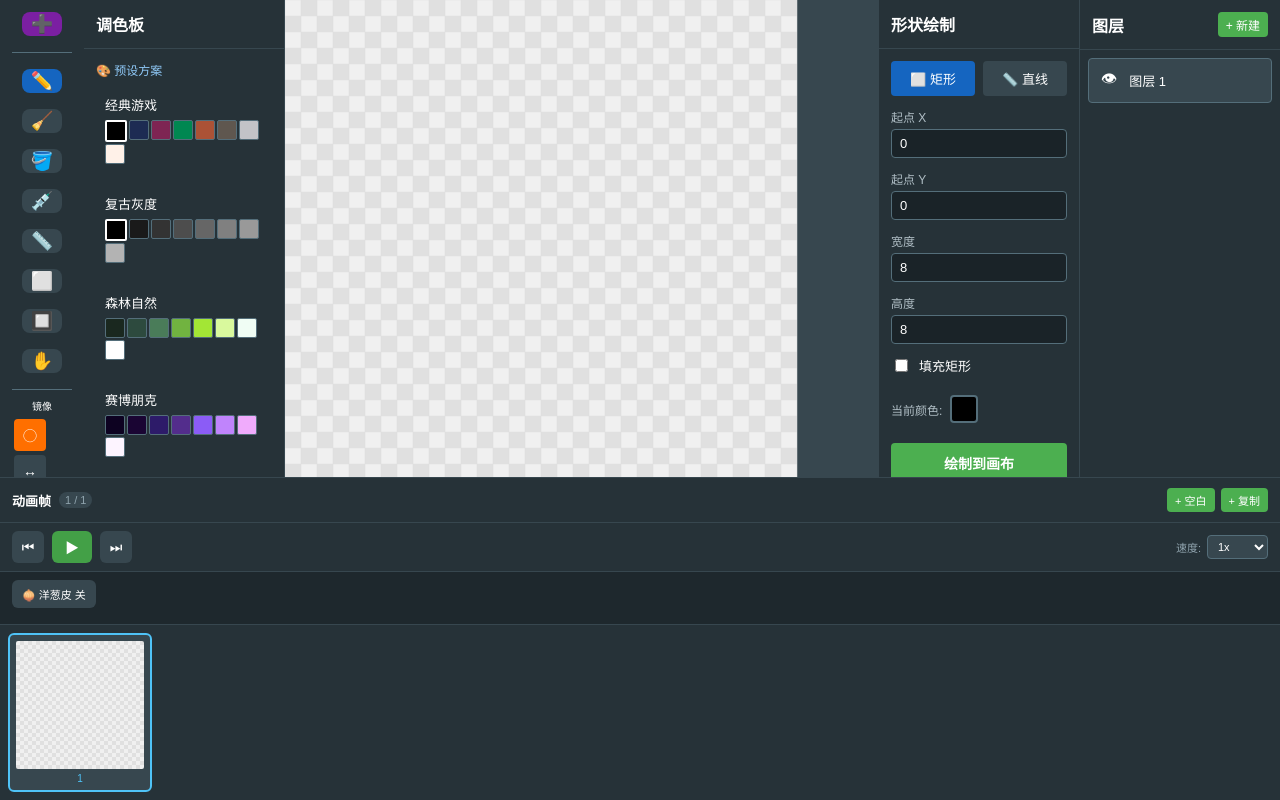
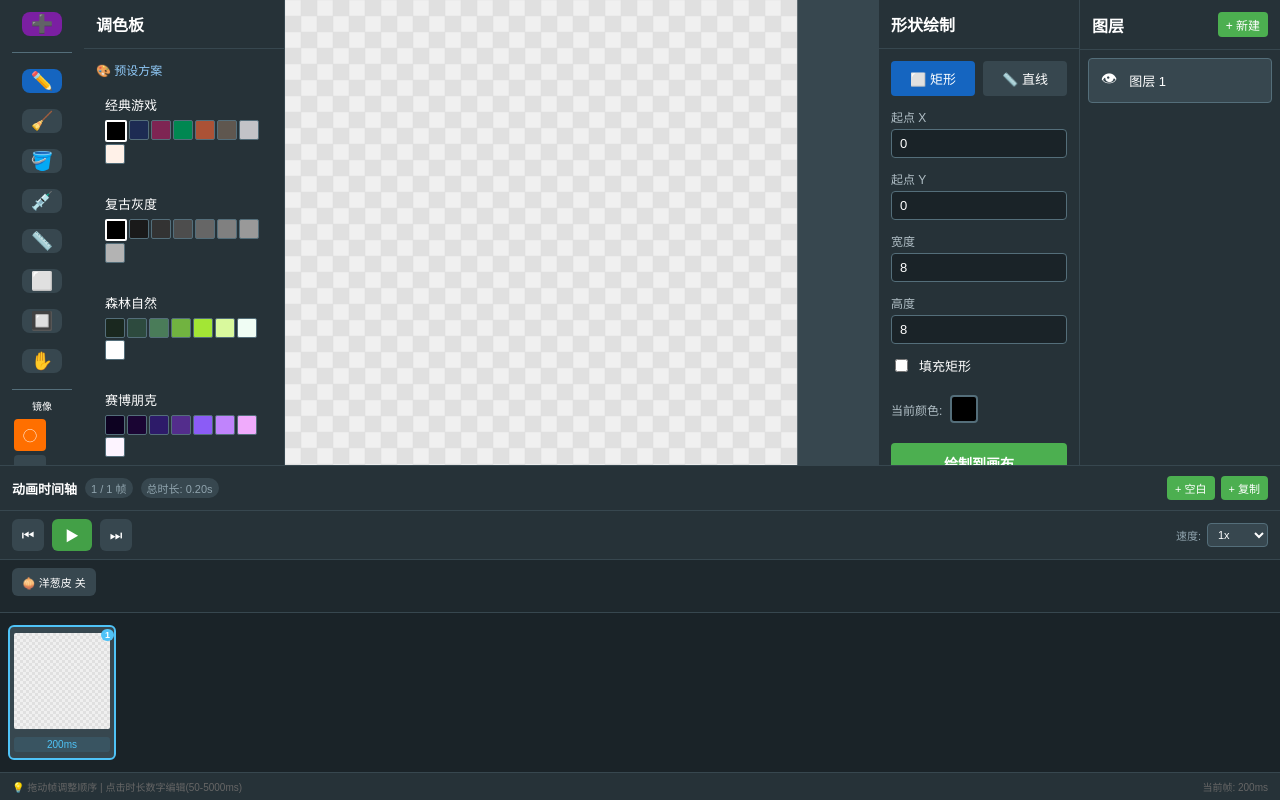
Before and after one commit to yuenlai/solo-6600008, a React (Vite) app in the folder frontend/: page / in a window 1280 px wide. Shown: the top 800 px of the page. Built offline with nearby package versions, Linux system fonts and the light colour scheme.

Commit message:
.1835502840582874:8ac708f48f6b6668964273b8c5b3df80_6a253c57af95f8dc5096f34d.6a253c5baf95f8dc5096f352.6a253c5a399ef0a8b32b5bb4:Trae CN.T(2026/6/7 17:39:39)

```diff
--- a/frontend/src/components/AnimationPanel.tsx
+++ b/frontend/src/components/AnimationPanel.tsx
@@ -1,11 +1,11 @@
-import React, { useRef, useEffect, useCallback } from 'react';
+import React, { useRef, useEffect, useCallback, useState } from 'react';
 import { useCanvasStore } from '../store/canvas';
 
-const FrameThumbnail: React.FC<{ frameIndex: number; onClick: () => void; isActive: boolean }> = ({ frameIndex, onClick, isActive }) => {
+const FrameThumbnail: React.FC<{ frameIndex: number; small?: boolean }> = ({ frameIndex, small = false }) => {
   const canvasRef = useRef<HTMLCanvasElement>(null);
   const { frames, canvas, getCompositePixels } = useCanvasStore();
   const frame = frames[frameIndex];
-  const thumbSize = 4;
+  const thumbSize = small ? 3 : 4;
 
   useEffect(() => {
     const ctx = canvasRef.current?.getContext('2d');
@@ -19,31 +19,190 @@ const FrameThumbnail: React.FC<{ frameIndex: number; onClick: () => void; isActi
         ctx.fillRect(x * thumbSize, y * thumbSize, thumbSize, thumbSize);
       }
     }
-  }, [frame, canvas, getCompositePixels]);
+  }, [frame, canvas, getCompositePixels, thumbSize]);
+
+  return (
+    <canvas
+      ref={canvasRef}
+      width={canvas.width * thumbSize}
+      height={canvas.height * thumbSize}
+      style={{ imageRendering: 'pixelated', borderRadius: '2px' }}
+    />
+  );
+};
+
+const TimelineFrame: React.FC<{
+  index: number;
+  isActive: boolean;
+  isDragging: boolean;
+  isDragOver: boolean;
+  isDragBefore: boolean;
+  onDragStart: (e: React.DragEvent, index: number) => void;
+  onDragOver: (e: React.DragEvent, index: number) => void;
+  onDragLeave: () => void;
+  onDrop: (e: React.DragEvent, index: number) => void;
+  onClick: () => void;
+  onDurationChange: (duration: number) => void;
+  onDuplicate: () => void;
+  onDelete: () => void;
+}> = ({
+  index,
+  isActive,
+  isDragging,
+  isDragOver,
+  isDragBefore,
+  onDragStart,
+  onDragOver,
+  onDragLeave,
+  onDrop,
+  onClick,
+  onDurationChange,
+  onDuplicate,
+  onDelete,
+}) => {
+  const { frames } = useCanvasStore();
+  const frame = frames[index];
+  const [isEditingDuration, setIsEditingDuration] = useState(false);
+  const [durationInput, setDurationInput] = useState(frame.duration.toString());
+  const inputRef = useRef<HTMLInputElement>(null);
+
+  useEffect(() => {
+    if (isEditingDuration && inputRef.current) {
+      inputRef.current.focus();
+      inputRef.current.select();
+    }
+  }, [isEditingDuration]);
+
+  const handleDurationSubmit = () => {
+    const value = parseInt(durationInput);
+    if (!isNaN(value) && value > 0) {
+      onDurationChange(Math.max(50, Math.min(5000, value)));
+    }
+    setIsEditingDuration(false);
+  };
+
+  const minWidth = 80;
+  const durationWidth = Math.max(minWidth, (frame.duration / 200) * 80);
 
   return (
     <div
+      draggable
+      onDragStart={(e) => onDragStart(e, index)}
+      onDragOver={(e) => onDragOver(e, index)}
+      onDragLeave={onDragLeave}
+      onDrop={(e) => onDrop(e, index)}
       onClick={onClick}
       style={{
         display: 'flex',
         flexDirection: 'column',
         alignItems: 'center',
-        padding: '6px',
+        padding: '6px 4px',
         borderRadius: '6px',
-        cursor: 'pointer',
+        cursor: 'grab',
         background: isActive ? '#37474f' : 'transparent',
         border: isActive ? '2px solid #4fc3f7' : '2px solid transparent',
+        opacity: isDragging ? 0.5 : 1,
+        position: 'relative',
+        minWidth: `${durationWidth}px`,
+        flexShrink: 0,
+        transition: 'border-color 0.15s, background 0.15s',
       }}
     >
-      <canvas
-        ref={canvasRef}
-        width={canvas.width * thumbSize}
-        height={canvas.height * thumbSize}
-        style={{ imageRendering: 'pixelated', borderRadius: '2px' }}
-      />
-      <span style={{ fontSize: '10px', marginTop: '4px', color: isActive ? '#4fc3f7' : '#90a4ae' }}>
-        {frameIndex + 1}
-      </span>
+      {isDragOver && (
+        <div
+          style={{
+            position: 'absolute',
+            top: 0,
+            bottom: 0,
+            width: '3px',
+            background: '#4fc3f7',
+            borderRadius: '2px',
+            left: isDragBefore ? '-2px' : 'auto',
+            right: isDragBefore ? 'auto' : '-2px',
+          }}
+        />
+      )}
+      <div style={{ position: 'relative' }}>
+        <FrameThumbnail frameIndex={index} small />
+        <span style={{
+          position: 'absolute',
+          top: '-4px',
+          right: '-4px',
+          fontSize: '9px',
+          background: isActive ? '#4fc3f7' : '#546e7a',
+          color: '#fff',
+          padding: '1px 4px',
+          borderRadius: '8px',
+          fontWeight: 'bold',
+        }}>
+          {index + 1}
+        </span>
+      </div>
+
+      <div style={{ marginTop: '4px', width: '100%' }}>
+        {isEditingDuration ? (
+          <input
+            ref={inputRef}
+            type="number"
+            value={durationInput}
+            onChange={(e) => setDurationInput(e.target.value)}
+            onBlur={handleDurationSubmit}
+            onKeyDown={(e) => {
+              if (e.key === 'Enter') handleDurationSubmit();
+              if (e.key === 'Escape') setIsEditingDuration(false);
+            }}
+            onClick={(e) => e.stopPropagation()}
+            min={50}
+            max={5000}
+            step={50}
+            style={{
+              width: '100%',
+              fontSize: '10px',
+              background: '#1a2328',
+              color: '#4fc3f7',
+              border: '1px solid #4fc3f7',
+              borderRadius: '3px',
+              padding: '2px 4px',
+              textAlign: 'center',
+            }}
+          />
+        ) : (
+          <div
+            onClick={(e) => { e.stopPropagation(); setIsEditingDuration(true); setDurationInput(frame.duration.toString()); }}
+            style={{
+              fontSize: '10px',
+              color: isActive ? '#4fc3f7' : '#90a4ae',
+              textAlign: 'center',
+              cursor: 'pointer',
+              padding: '2px 4px',
+              borderRadius: '3px',
+              background: isActive ? 'rgba(79, 195, 247, 0.1)' : 'transparent',
+            }}
+            title="点击编辑时长(ms)"
+          >
+            {frame.duration}ms
+          </div>
+        )}
+      </div>
+
+      {frames.length > 1 && (
+        <div style={{ position: 'absolute', top: '2px', left: '2px', display: 'flex', gap: '2px' }}>
+          <button
+            onClick={(e) => { e.stopPropagation(); onDuplicate(); }}
+            style={iconButtonStyle}
+            title="复制帧"
+          >
+            📋
+          </button>
+          <button
+            onClick={(e) => { e.stopPropagation(); onDelete(); }}
+            style={{ ...iconButtonStyle, color: '#ef5350' }}
+            title="删除帧"
+          >
+            ✕
+          </button>
+        </div>
+      )}
     </div>
   );
 };
@@ -67,26 +226,39 @@ export const AnimationPanel: React.FC = () => {
     setOnionSkinPrevFrames,
     setOnionSkinNextFrames,
     setOnionSkinOpacity,
+    moveFrame,
+    setFrameDuration,
   } = useCanvasStore();
 
-  const playIntervalRef = useRef<number | null>(null);
+  const playTimeoutRef = useRef<number | null>(null);
+  const [draggedIndex, setDraggedIndex] = useState<number | null>(null);
+  const [dragOverIndex, setDragOverIndex] = useState<number | null>(null);
+  const [dragBefore, setDragBefore] = useState(true);
 
   const stopPlayback = useCallback(() => {
-    if (playIntervalRef.current) {
-      clearInterval(playIntervalRef.current);
-      playIntervalRef.current = null;
+    if (playTimeoutRef.current) {
+      clearTimeout(playTimeoutRef.current);
+      playTimeoutRef.current = null;
     }
   }, []);
 
   const startPlayback = useCallback(() => {
     stopPlayback();
     if (frames.length <= 1) return;
-    playIntervalRef.current = window.setInterval(() => {
+
+    const playNextFrame = () => {
       const state = useCanvasStore.getState();
       const next = (state.currentFrame + 1) % state.frames.length;
+      const currentFrameData = state.frames[state.currentFrame];
+      const duration = Math.max(50, currentFrameData.duration / state.playbackSpeed);
       state.setCurrentFrame(next);
-    }, Math.max(50, 200 / playbackSpeed));
-  }, [stopPlayback, playbackSpeed, frames.length]);
+      playTimeoutRef.current = window.setTimeout(playNextFrame, duration);
+    };
+
+    const currentFrameData = frames[currentFrame];
+    const duration = Math.max(50, currentFrameData.duration / playbackSpeed);
+    playTimeoutRef.current = window.setTimeout(playNextFrame, duration);
+  }, [stopPlayback, frames, currentFrame, playbackSpeed]);
 
   useEffect(() => {
     if (isPlaying) {
@@ -102,6 +274,45 @@ export const AnimationPanel: React.FC = () => {
       startPlayback();
     }
   }, [playbackSpeed, isPlaying, startPlayback]);
+
+  const handleDragStart = (e: React.DragEvent, index: number) => {
+    setDraggedIndex(index);
+    e.dataTransfer.effectAllowed = 'move';
+  };
+
+  const handleDragOver = (e: React.DragEvent, index: number) => {
+    e.preventDefault();
+    e.dataTransfer.dropEffect = 'move';
+    const rect = e.currentTarget.getBoundingClientRect();
+    const midX = rect.left + rect.width / 2;
+    setDragBefore(e.clientX < midX);
+    setDragOverIndex(index);
+  };
+
+  const handleDragLeave = () => {
+    setDragOverIndex(null);
+  };
+
+  const handleDrop = (e: React.DragEvent, toIndex: number) => {
+    e.preventDefault();
+    if (draggedIndex === null) return;
+    let finalToIndex = dragBefore ? toIndex : toIndex + 1;
+    if (draggedIndex < finalToIndex) {
+      finalToIndex -= 1;
+    }
+    if (draggedIndex !== finalToIndex) {
+      moveFrame(draggedIndex, finalToIndex);
+    }
+    setDraggedIndex(null);
+    setDragOverIndex(null);
+  };
+
+  const handleDragEnd = () => {
+    setDraggedIndex(null);
+    setDragOverIndex(null);
+  };
+
+  const totalDuration = frames.reduce((sum, f) => sum + f.duration, 0);
 
   return (
     <div style={{
@@ -119,9 +330,12 @@ export const AnimationPanel: React.FC = () => {
         justifyContent: 'space-between',
       }}>
         <div style={{ display: 'flex', alignItems: 'center', gap: '8px' }}>
-          <span style={{ fontWeight: 'bold', fontSize: '13px' }}>动画帧</span>
+          <span style={{ fontWeight: 'bold', fontSize: '13px' }}>动画时间轴</span>
           <span style={{ fontSize: '11px', color: '#90a4ae', background: '#37474f', padding: '2px 6px', borderRadius: '10px' }}>
-            {currentFrame + 1} / {frames.length}
+            {currentFrame + 1} / {frames.length} 帧
+          </span>
+          <span style={{ fontSize: '11px', color: '#90a4ae', background: '#37474f', padding: '2px 6px', borderRadius: '10px' }}>
+            总时长: {(totalDuration / 1000).toFixed(2)}s
           </span>
         </div>
         <div style={{ display: 'flex', gap: '6px' }}>
@@ -269,40 +483,49 @@ export const AnimationPanel: React.FC = () => {
         )}
       </div>
 
+      <div
+        onDragEnd={handleDragEnd}
+        style={{
+          display: 'flex',
+          gap: '2px',
+          padding: '12px 8px',
+          overflowX: 'auto',
+          minHeight: '100px',
+          alignItems: 'flex-start',
+          background: '#1a2328',
+        }}
+      >
+        {frames.map((frame, index) => (
+          <TimelineFrame
+            key={frame.id}
+            index={index}
+            isActive={index === currentFrame}
+            isDragging={draggedIndex === index}
+            isDragOver={dragOverIndex === index}
+            isDragBefore={dragBefore}
+            onDragStart={handleDragStart}
+            onDragOver={handleDragOver}
+            onDragLeave={handleDragLeave}
+            onDrop={handleDrop}
+            onClick={() => setCurrentFrame(index)}
+            onDurationChange={(duration) => setFrameDuration(index, duration)}
+            onDuplicate={() => duplicateFrame(index)}
+            onDelete={() => deleteFrame(index)}
+          />
+        ))}
+      </div>
+
       <div style={{
+        padding: '6px 12px',
+        fontSize: '10px',
+        color: '#666',
+        borderTop: '1px solid #37474f',
         display: 'flex',
-        gap: '4px',
-        padding: '8px',
-        overflowX: 'auto',
-        minHeight: '80px',
+        justifyContent: 'space-between',
+        alignItems: 'center',
       }}>
-        {frames.map((frame, index) => (
-          <div key={frame.id} style={{ position: 'relative' }}>
-            <FrameThumbnail
-              frameIndex={index}
-              onClick={() => setCurrentFrame(index)}
-              isActive={index === currentFrame}
-            />
-            {frames.length > 1 && (
-              <div style={{ position: 'absolute', top: '2px', right: '2px', display: 'flex', gap: '2px' }}>
-                <button
-                  onClick={(e) => { e.stopPropagation(); duplicateFrame(index); }}
-                  style={iconButtonStyle}
-                  title="复制帧"
-                >
-                  📋
-                </button>
-                <button
-                  onClick={(e) => { e.stopPropagation(); deleteFrame(index); }}
-                  style={{ ...iconButtonStyle, color: '#ef5350' }}
-                  title="删除帧"
-                >
-                  ✕
-                </button>
-              </div>
-            )}
-          </div>
-        ))}
+        <span>💡 拖动帧调整顺序 | 点击时长数字编辑(50-5000ms)</span>
+        <span>当前帧: {frames[currentFrame]?.duration || 0}ms</span>
       </div>
     </div>
   );
--- a/frontend/src/store/canvas.ts
+++ b/frontend/src/store/canvas.ts
@@ -58,6 +58,7 @@ interface CanvasState {
   duplicateFrame: (index: number) => void;
   setCurrentFrame: (i: number) => void;
   setFrameDuration: (index: number, duration: number) => void;
+  moveFrame: (fromIndex: number, toIndex: number) => void;
   resizeCanvas: (w: number, h: number) => void;
   addLayer: () => void;
   setCurrentLayer: (id: string) => void;
@@ -328,6 +329,24 @@ export const useCanvasStore = create<CanvasState>((set, get) => {
         i === index ? { ...f, duration } : f
       );
       set({ frames: newFrames });
+    },
+    moveFrame: (fromIndex, toIndex) => {
+      const { frames, currentFrame } = get();
+      if (fromIndex < 0 || fromIndex >= frames.length) return;
+      if (toIndex < 0 || toIndex >= frames.length) return;
+      if (fromIndex === toIndex) return;
+      const newFrames = [...frames];
+      const [moved] = newFrames.splice(fromIndex, 1);
+      newFrames.splice(toIndex, 0, moved);
+      let newCurrentFrame = currentFrame;
+      if (currentFrame === fromIndex) {
+        newCurrentFrame = toIndex;
+      } else if (fromIndex < currentFrame && toIndex >= currentFrame) {
+        newCurrentFrame = currentFrame - 1;
+      } else if (fromIndex > currentFrame && toIndex <= currentFrame) {
+        newCurrentFrame = currentFrame + 1;
+      }
+      set({ frames: newFrames, currentFrame: newCurrentFrame });
     },
     resizeCanvas: (w, h) => {
       const newLayers = get().layers.map(layer => ({
```
